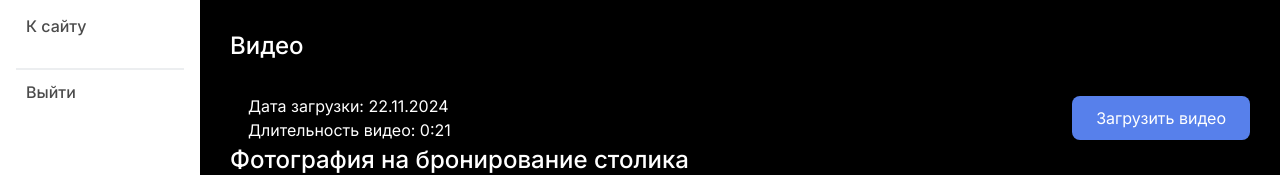
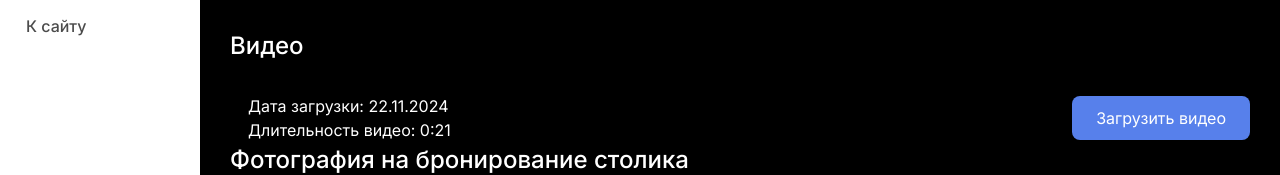
Before and after one commit to muradilinc/bono, a React (Vite) app: page /admin in a window 1280 px wide. Shown: the part 444-619 px from the top of the page. Built offline with nearby package versions, Linux system fonts and the light colour scheme.

Commit message:
added border radius

```diff
--- a/src/app/constants/links.ts
+++ b/src/app/constants/links.ts
@@ -1,6 +1,6 @@
 export const links = [
   {
-    path: '/admin/banner',
+    path: '/admin/',
     name: 'Баннер',
   },
   {
--- a/src/features/AdminFilterMenu/model/constants/constant.ts
+++ b/src/features/AdminFilterMenu/model/constants/constant.ts
@@ -2,7 +2,7 @@ import { DataFilterCard, DataMenuCard } from '../types/type';
 
 export const FILTER_DATA: DataFilterCard[] = [
   {
-    title: 'Все'
+    title: 'Все',
   },
   {
     title: 'Виски',
--- a/src/widgets/Sidebar/ui/index.tsx
+++ b/src/widgets/Sidebar/ui/index.tsx
@@ -18,9 +18,6 @@ export const Sidebar = () => {
             </li>
           ))}
         </ul>
-        <Link className="p-[10px] border-t-2 opacity-70 font-medium" to="/">
-          Выйти
-        </Link>
       </div>
     </aside>
   );
--- a/src/widgets/scheduleTable/ui/TimeSlot.tsx
+++ b/src/widgets/scheduleTable/ui/TimeSlot.tsx
@@ -20,7 +20,7 @@ const TimeSlot: React.FC<Props> = ({ slot }) => {
 
   return (
     <div
-      className={`absolute ${occupied ? 'bg-green-500' : 'bg-white'} border border-black text-center`}
+      className={`absolute ${occupied ? 'bg-green-500' : 'hidden'} rounded-[6px] text-center`}
       style={{ top: `${top}rem`, height: `${duration * 2}rem` }}
     >
       <p>{`${startTime} - ${endTime}`}</p>
```
